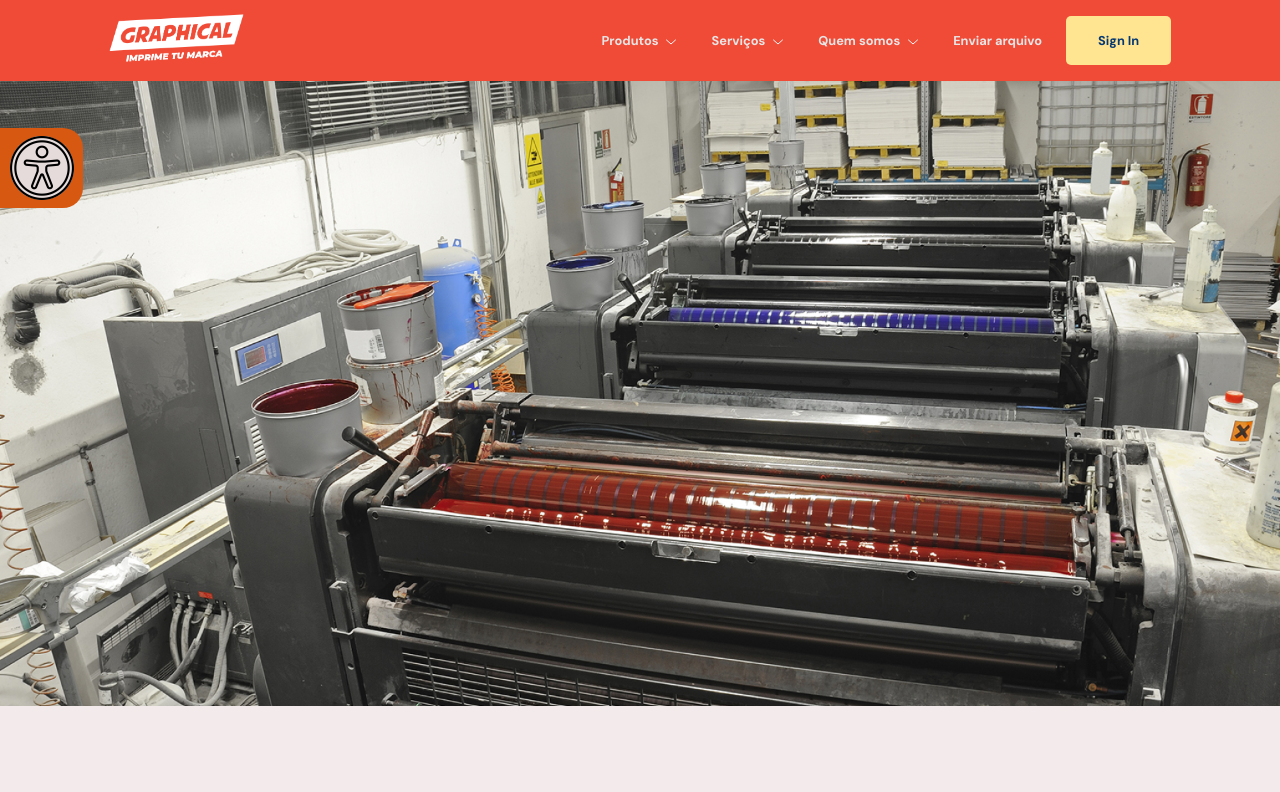
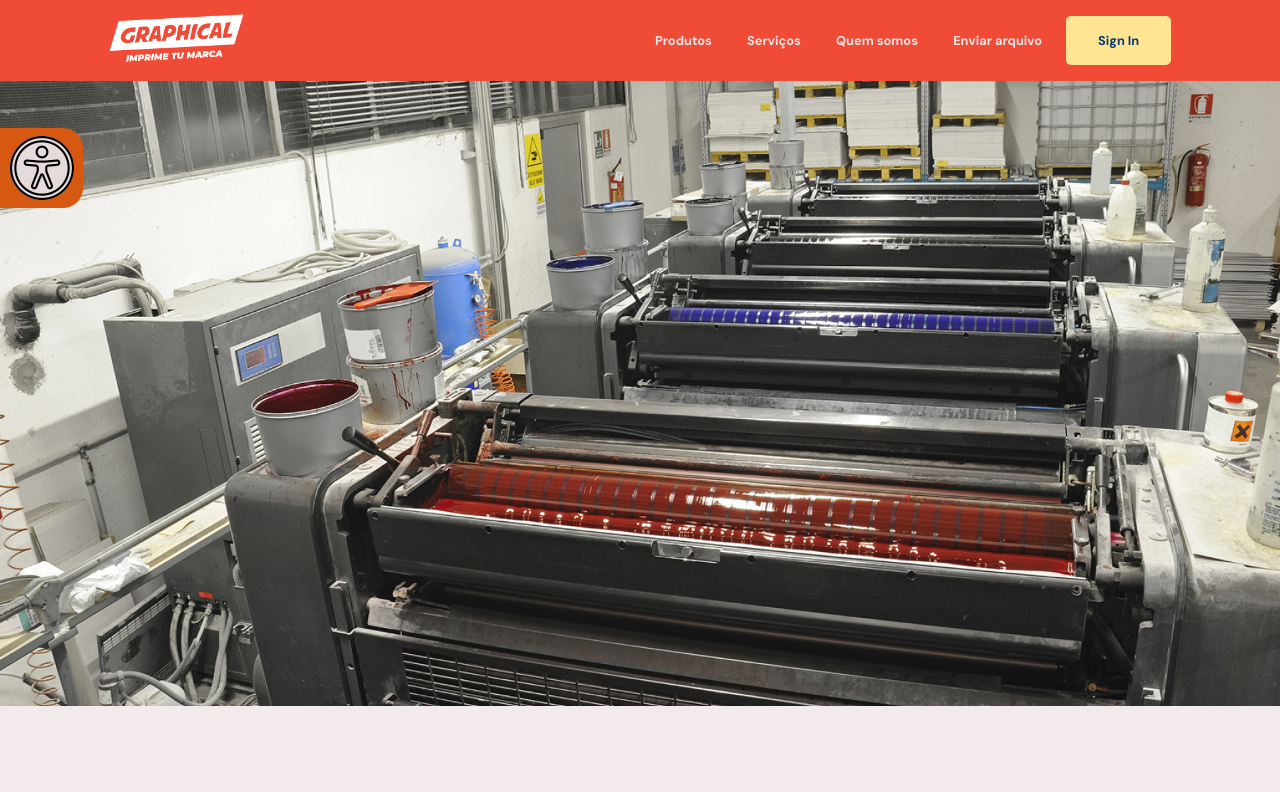
Before and after one commit to joseCarlosAndrade/graphical-services-website, a React (Create React App) app in the folder frontend/: page /#/ in a window 1280 px wide. Shown: the top 792 px of the page. Built offline with nearby package versions, Linux system fonts and the light colour scheme; no server answers.

Commit message:
removendo downarrow e consertando tab index do header

```diff
--- a/frontend/src/components/Header/Header.tsx
+++ b/frontend/src/components/Header/Header.tsx
@@ -55,31 +55,31 @@ function Header({ currentAction, setCurrentAction, headerFontSize, logged }: Hea
         <div className={`header--navbar `} >
           {isLoading ? <></> :
             <>
-              <Link to='/products-page'>
-                <button style={{ fontSize: `${headerFontSize}rem` , fontFamily: "DM Sans, sans-serif"}} className="header--navbar--button fill" >Produtos  <DownArrow /> </button>
+              <Link to='/products-page' style={{textDecoration : 'none'}}>
+                <button tabIndex={-1} style={{ fontSize: `${headerFontSize}rem` , fontFamily: "DM Sans, sans-serif", textDecoration : "none"}} className="header--navbar--button fill" >Produtos   </button>
               </Link>
-              <Link to='/service-page'>
-                <button style={{ fontSize: `${headerFontSize}rem` , fontFamily: "DM Sans, sans-serif" }} className="header--navbar--button" >Serviços <DownArrow /> </button>
+              <Link to='/service-page' style={{textDecoration : 'none'}}>
+                <button tabIndex={-1} style={{ fontSize: `${headerFontSize}rem` , fontFamily: "DM Sans, sans-serif" }} className="header--navbar--button" >Serviços  </button>
               </Link>
-              <Link to='/quem-somos-page'>
-                <button style={{ fontSize: `${headerFontSize}rem`, fontFamily: "DM Sans, sans-serif" }} className="header--navbar--button" >Quem somos <DownArrow /></button>
+              <Link to='/quem-somos-page' style={{textDecoration : 'none'}}>
+                <button tabIndex={-1} style={{ fontSize: `${headerFontSize}rem`, fontFamily: "DM Sans, sans-serif" }} className="header--navbar--button" >Quem somos </button>
               </Link>
-              <Link to='/sendfile'>
-                <button style={{ fontSize: `${headerFontSize}rem`, fontFamily: "DM Sans, sans-serif" }} className="header--navbar--button" >Enviar arquivo</button>
+              <Link to='/sendfile' style={{textDecoration : 'none'}}>
+                <button tabIndex={-1} style={{ fontSize: `${headerFontSize}rem`, fontFamily: "DM Sans, sans-serif" }} className="header--navbar--button" >Enviar arquivo</button>
               </Link>
               {loggedIn === true ?
                 <>
-                  <Link to='/profile'>
-                    <button style={{ fontSize: `${headerFontSize}rem`, fontFamily: "DM Sans, sans-serif" }} className="header--navbar--button" >Perfil</button>
+                  <Link to='/profile' style={{textDecoration : 'none'}}>
+                    <button tabIndex={-1} style={{ fontSize: `${headerFontSize}rem`, fontFamily: "DM Sans, sans-serif" }} className="header--navbar--button" >Perfil</button>
                   </Link>
-                  <Link to='/'>
-                    <button style={{ fontSize: `${headerFontSize}rem`, fontFamily: "DM Sans, sans-serif" }} className="header--navbar--button-login" onClick={logOut} >
+                  <Link to='/' style={{textDecoration : 'none'}}>
+                    <button tabIndex={-1} style={{ fontSize: `${headerFontSize}rem`, fontFamily: "DM Sans, sans-serif" }} className="header--navbar--button-login" onClick={logOut} >
                       Log Out </button>
                   </Link>
                 </> :
                 <>
-                  <Link to='/login'>
-                    <button style={{ fontSize: `${headerFontSize}rem`, fontFamily: "DM Sans, sans-serif" }} className="header--navbar--button-login" onClick={changeAction} >
+                  <Link to='/login' style={{textDecoration : 'none'}}>
+                    <button tabIndex={-1} style={{ fontSize: `${headerFontSize}rem`, fontFamily: "DM Sans, sans-serif" }} className="header--navbar--button-login" onClick={changeAction} >
                       {currentAction === 'login' ? 'Sign Up' : 'Sign In'} </button>
                   </Link>
                 </>
```
